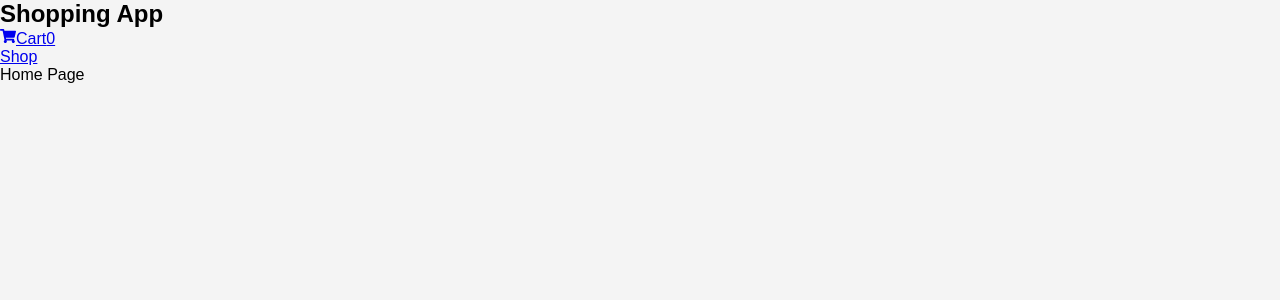
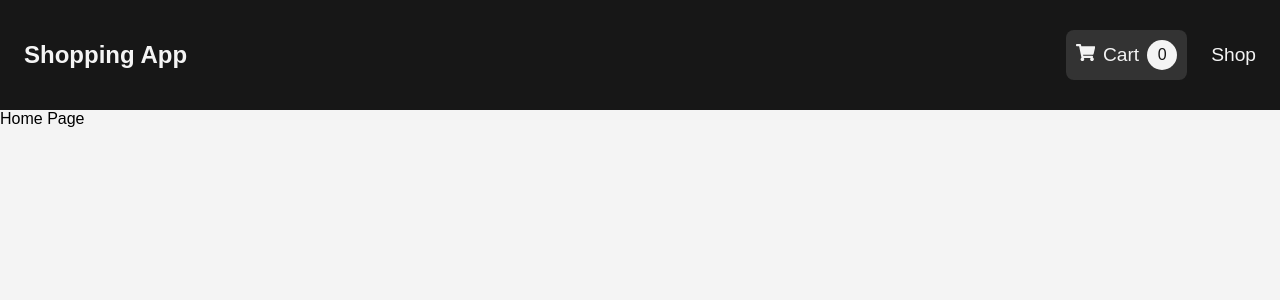
Before and after one commit to DanielMcIntyre2022/MERN-Shopping-App, a React (Create React App) app in the folder frontend/: page / in a window 1280 px wide. Shown: the top 300 px of the page. Built offline with nearby package versions, Linux system fonts and the light colour scheme.

Commit message:
added styles for navbar

```diff
--- a/frontend/src/components/Navbar.js
+++ b/frontend/src/components/Navbar.js
@@ -6,14 +6,16 @@ const Navbar = () => {
   return (
       <nav className="navbar">
           <div className="nav-logo">
-              <h1>Shopping App</h1>
+              <h2>Shopping App</h2>
             </div>
           <ul className="nav-links">
               <li>
-          <Link to="/cart">
+          <Link to="/cart" className='cart-link'>
             <i><FaShoppingCart /></i>
-            Cart
+            <span>
+              Cart
             <span className='cart-logo'>0</span>
+            </span>
                   </Link>
         </li>
         <li>
@@ -25,6 +27,7 @@ const Navbar = () => {
       <div className='hamburger-menu'>
       <div></div>
         <div></div>
+        <div></div>
       </div>
     </nav>
   )
--- a/frontend/src/components/styleComponents/Navbar.css
+++ b/frontend/src/components/styleComponents/Navbar.css
@@ -0,0 +1,102 @@
+.navbar {
+    width: 100%;
+    background-color: #171717;
+    display: flex;
+    justify-content: space-between;
+    align-items: center;
+    padding: 1.5rem;
+    z-index: 50;
+    color: white;
+    height: 110px;
+}
+
+.nav-logo h2 {
+    color: #f4f4f4;
+    cursor: pointer;
+}
+
+.nav-links {
+    display: flex;
+    list-style: none;
+    align-items: center;
+}
+
+.nav-links > li {
+    padding-left: 1.5rem;
+}
+
+.nav-links > li > a {
+    text-decoration: none;
+    color: #f4f4f4;
+    font-size: 1.2rem;
+    display: flex;
+    align-items: center;
+}
+
+.nav-links>li > a > span {
+    display: flex;
+    align-items: center;
+    margin-left: 8px;
+}
+
+.cart-link {
+    background-color: #333;
+    padding: 10px;
+    border-radius: 8px;
+}
+
+.cart-link:hover {
+    background-color: #dd219e;
+}
+
+.cart-logo {
+    width: 30px;
+    height: 30px;
+    background-color: #f4f4f4;
+    border-radius: 50%;
+    margin-left: 8px;
+    color: #171717;
+    display: flex;
+    justify-content: center;
+    align-items: center;
+    text-align: center;
+    font-size: 1rem;
+}
+
+.hamburger-menu {
+    width: 30px;
+    height: 30px;
+    display: none;
+    flex-direction: column;
+    justify-content: space-between;
+    align-items: center;
+    cursor: pointer;
+}
+
+.hamburger-menu > div {
+    width: 100%;
+    height: 3px;
+    background-color: #f4f4f4;
+}
+
+.hamburger-menu:hover > div {
+    background-color: #dd219e;
+}
+
+/* media queries */
+
+@media(max-width: 960px) {
+    .nav-links {
+        display: none;
+    }
+
+    .hamburger-menu {
+        display: flex;
+    }
+}
+
+@media(max-width:500px) {
+    .nav-logo {
+        font-size: 1rem;
+    }
+}
```
Also changed, not shown: frontend/src/components/Backdrop.js (+9 -0 lines), frontend/src/components/styleComponents/Backdrop.css (+9 -0 lines).
